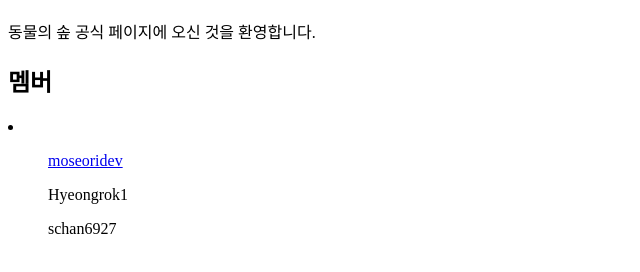
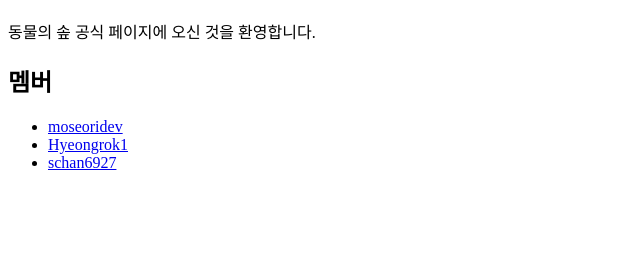
Before and after one commit to SKKU-SW-CROSSING/homepage, a plain HTML site: page index.html in a window 1280 px wide. Shown: the part 70-342 px from the top of the page, without its empty margins (0-640 px from the left). Drawn offline with Linux system fonts and the light colour scheme.

Commit message:
fix typo

```diff
--- a/index.html
+++ b/index.html
@@ -10,16 +10,10 @@
     <h1>동물의 솦</h1>
     <p>동물의 솦 공식 페이지에 오신 것을 환영합니다.</p>
     <h2>멤버</h2>
-    <li>
-      <ul>
-        <a href="/members/moseoridev">moseoridev</a>
-      </ul>
-      <ul>
-        Hyeongrok1
-      </ul>
-      <ul>
-        schan6927
-      </ul>
-    </li>
+    <ul>
+      <li><a href="/members/moseoridev">moseoridev</a></li>
+      <li><a href="/members/Hyeongrok1">Hyeongrok1</a></li>
+      <li><a href="/members/schan6927">schan6927</a></li>
+    </ul>
   </body>
 </html>
```
